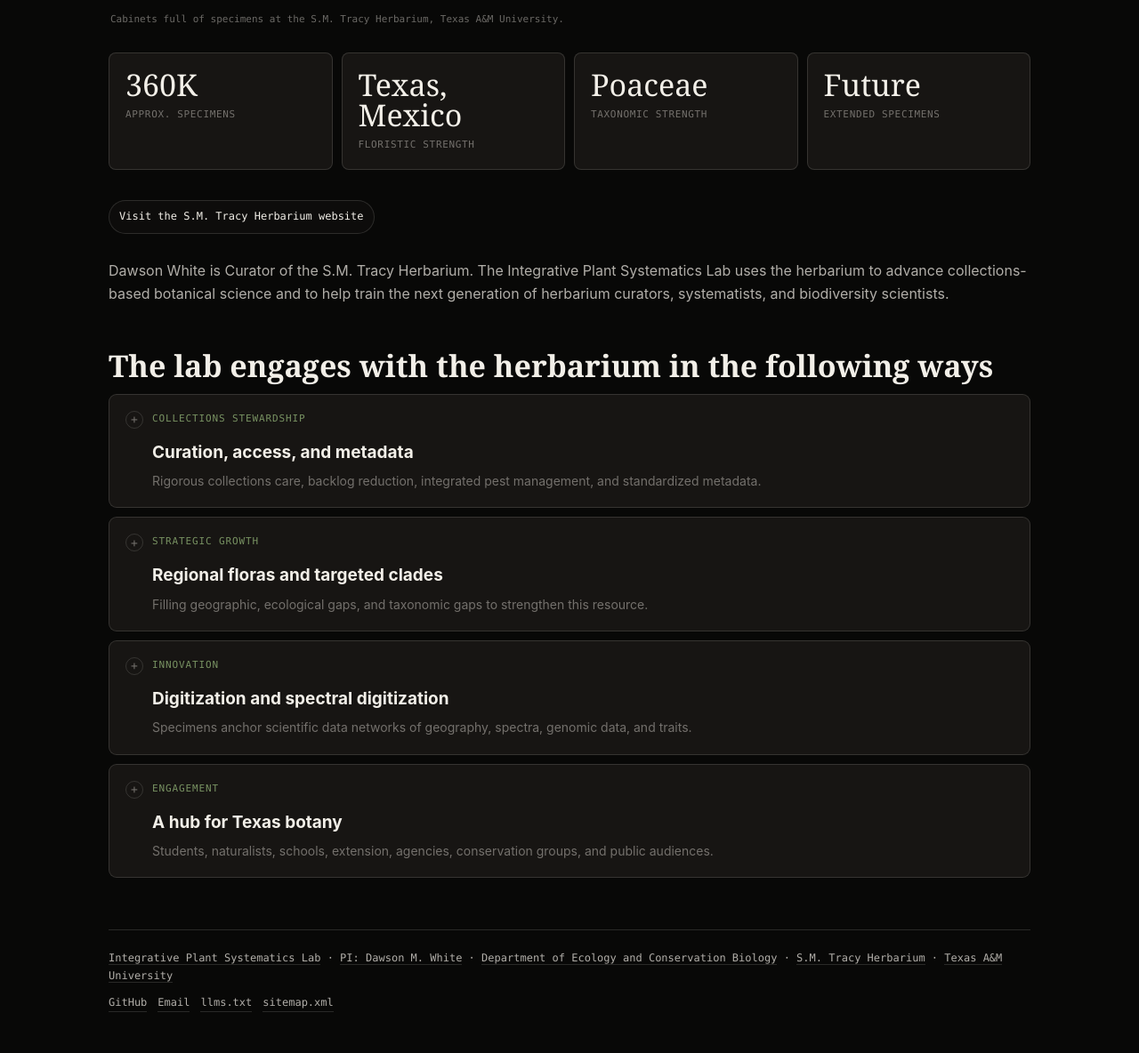
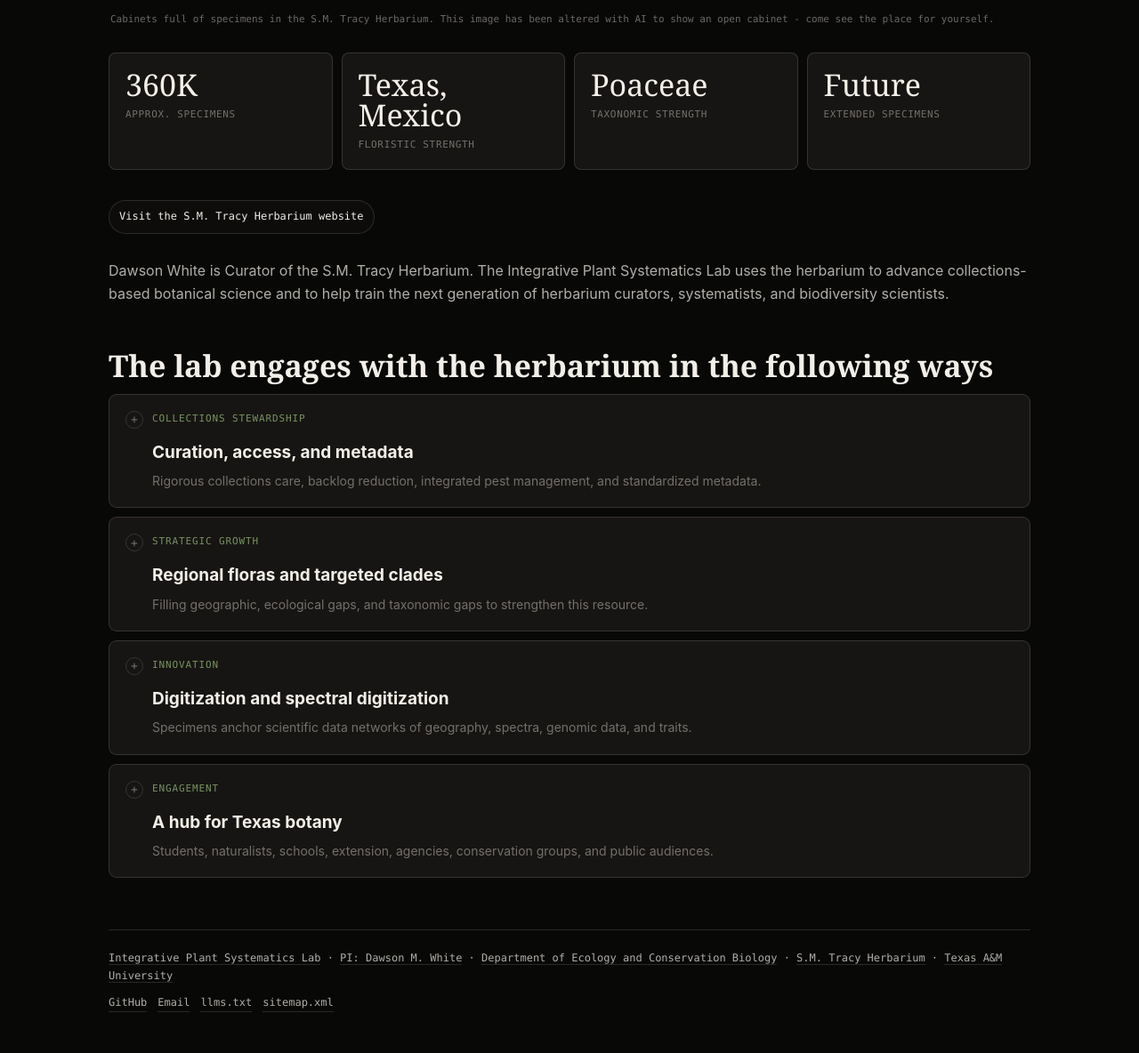
Before and after one commit to Erythroxylum/whiteplantsystematics.org, a Jekyll site: the page built from herbarium.html, in a window 1280 px wide. Shown: the part 867-2051 px from the top of the page at 89% size. Built offline with Jekyll 4.4.1, drawn with Linux system fonts in a browser that asks for light colours.

Commit message:
herbarium, index

```diff
--- a/assets/css/main.css
+++ b/assets/css/main.css
@@ -121,7 +121,7 @@
 .member img.profile-img {
   aspect-ratio: auto;
   width: 100%;
-  max-height: 520px;
+  max-height: 420px;
   object-fit: contain;
   object-position: center;
   background: var(--paper-sunk);
--- a/herbarium.html
+++ b/herbarium.html
@@ -22,7 +22,7 @@
     class="hero-img"
     src="assets/img/sm-tracy-herbarium-hero.png"
     alt="Rows of herbarium cabinets at the S.M. Tracy Herbarium, with one open cabinet showing stacked specimen folders">
-  <figcaption>Cabinets full of specimens at the S.M. Tracy Herbarium, Texas A&M University.</figcaption>
+  <figcaption>Cabinets full of specimens in the S.M. Tracy Herbarium. This image has been  altered with AI to show an open cabinet - come see the place for yourself.</figcaption>
 </figure>
 
 <div class="stats-row">
--- a/research.html
+++ b/research.html
@@ -18,7 +18,7 @@
 
 <details class="layer">
   <summary><span class="layer-summary-text"><span class="sum-kicker">Dryas</span><span class="sum-head">Arctic-alpine diversification</span><span class="sum-trail">Species delimitation, phylogeography, hybridization, and Pleistocene climate history.</span></span></summary>
-  <div class="layer-body"><p>Dryas provides a system for studying how climate oscillations structure geographic, phenotypic, and genomic variation in arctic-alpine plants.</p></div>
+  <div class="layer-body"><p>Work on Dryas as a system for studying how climate oscillations structure geographic, phenotypic, and genomic variation in arctic-alpine plants.</p></div>
 </details>
 
 <details class="layer">
```
Also changed, not shown: index.html (+6 -6 lines), people.html (+8 -4 lines), 3 other files.
